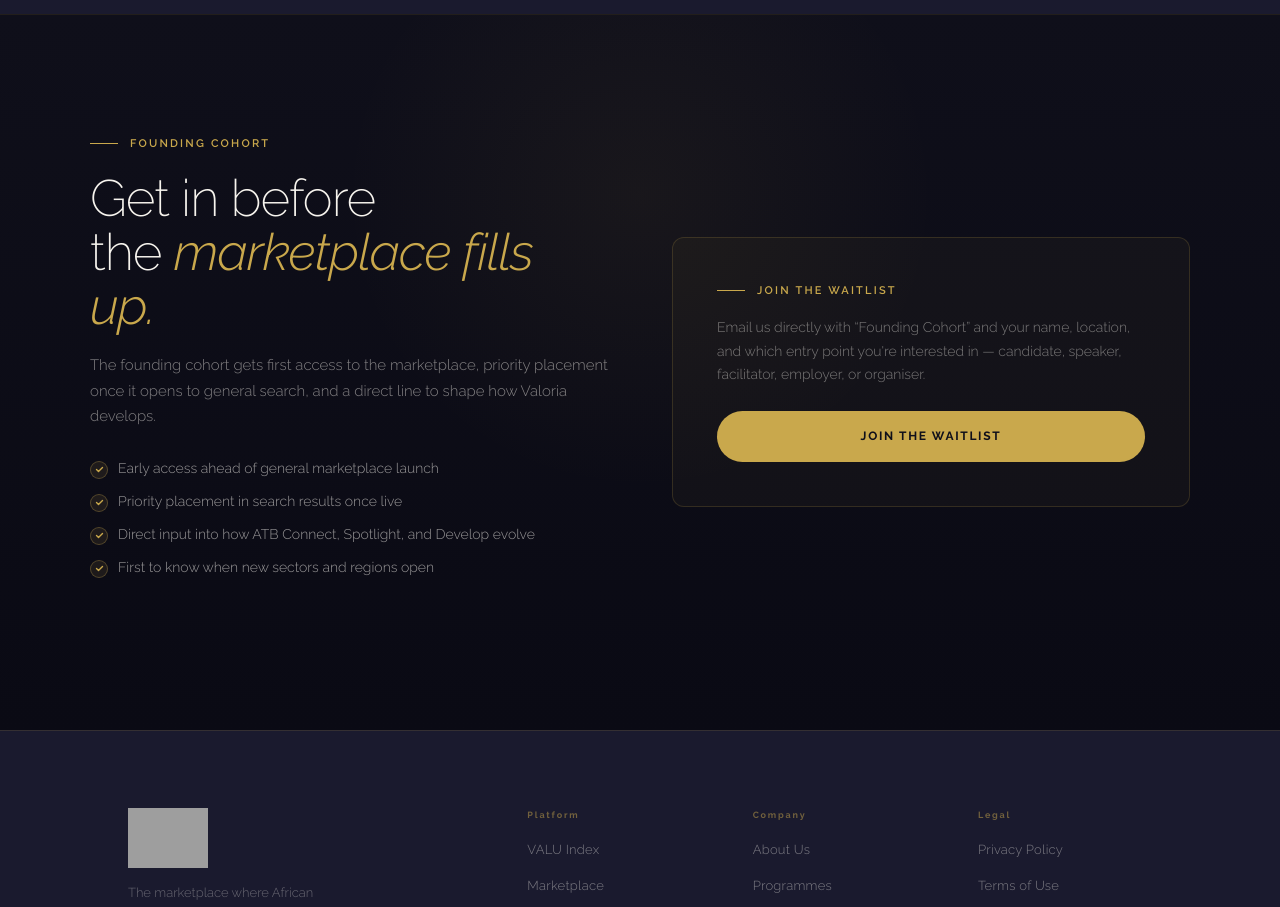
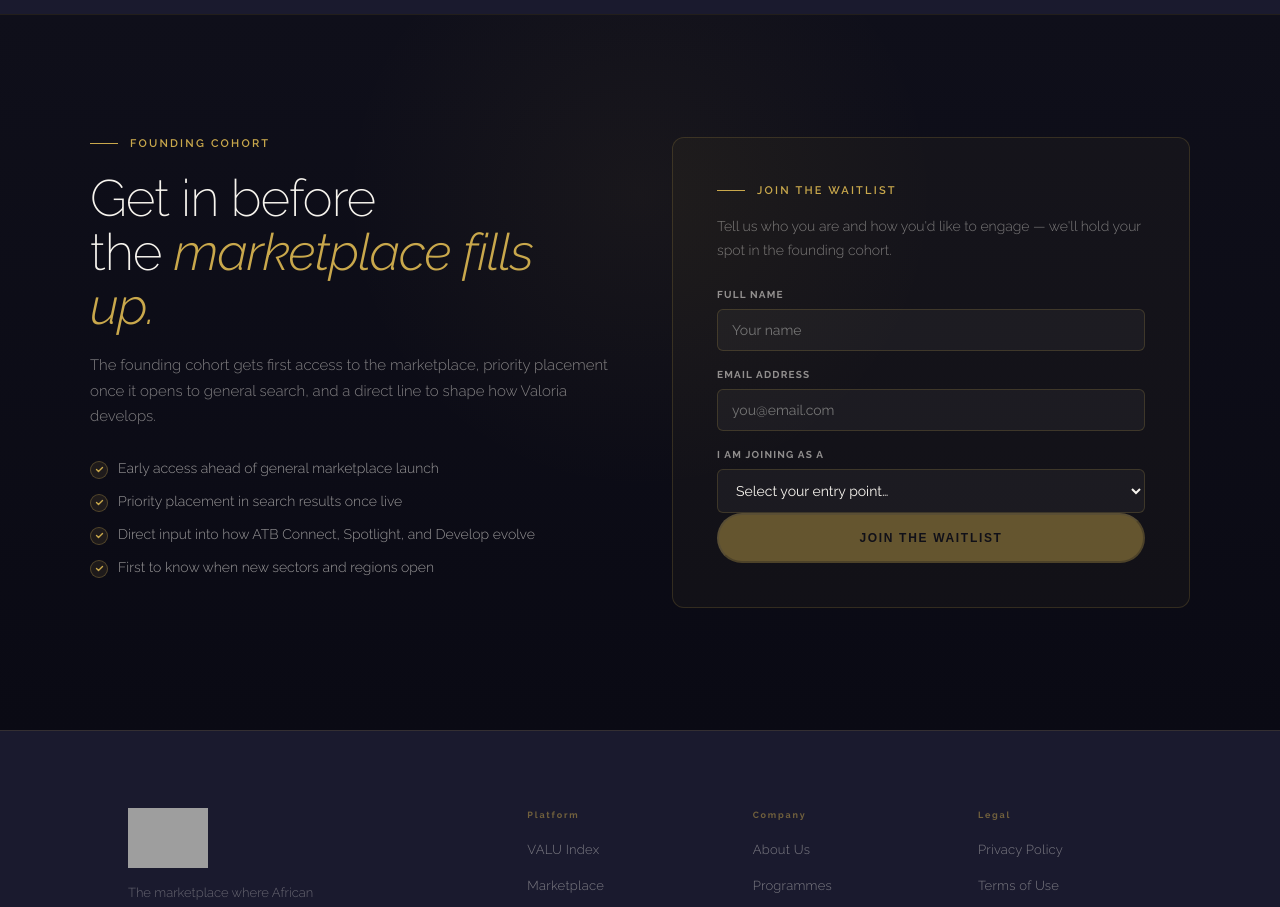
Before and after one commit to riverwayse-sudo/valoria-site, a Next.js app: page / in a window 1280 px wide. Shown: the part 3880-4787 px from the top of the page. Built offline with nearby package versions, Linux system fonts and the light colour scheme; grey boxes are pictures that could not be loaded.

Commit message:
fix: wire up the already-built WaitlistForm component (was dead code — both waitlist surfaces used a bare mailto link instead), add missing form CSS to globals.css

```diff
--- a/src/app/page.jsx
+++ b/src/app/page.jsx
@@ -1,6 +1,7 @@
 import Nav from '@/components/Nav'
 import Footer from '@/components/Footer'
 import Reveal from '@/components/Reveal'
+import WaitlistForm from '@/components/WaitlistForm'
 import { ENTRY_POINTS } from '@/lib/brand'
 import './home.css'
 
@@ -336,21 +337,7 @@ export default function HomePage() {
             </Reveal>
 
             <Reveal>
-              <div className="waitlist-card">
-                <div className="eyebrow">
-                  <div className="eyebrow-line" />
-                  <span className="eyebrow-text">JOIN THE WAITLIST</span>
-                </div>
-                <p className="waitlist-card-desc">
-                  Email us directly with &ldquo;Founding Cohort&rdquo; and your name, location, and which entry point you&apos;re interested in — candidate, speaker, facilitator, employer, or organiser.
-                </p>
-                <a
-                  href={`mailto:info@valoriainstitute.com?subject=Founding%20Cohort%20Waitlist`}
-                  className="wl-btn"
-                >
-                  JOIN THE WAITLIST
-                </a>
-              </div>
+              <WaitlistForm />
             </Reveal>
           </div>
         </section>
--- a/src/styles/globals.css
+++ b/src/styles/globals.css
@@ -178,3 +178,43 @@ body::before {
   transition: border-color .25s, transform .25s;
 }
 .card-gold:hover { border-color: rgba(201, 168, 76, .45); transform: translateY(-2px); }
+
+/* WaitlistForm component — used on homepage and /waitlist */
+.wl-field-label {
+  display: block;
+  font-size: 10px;
+  font-weight: 700;
+  letter-spacing: .12em;
+  color: var(--dim);
+  margin-bottom: 6px;
+  margin-top: 16px;
+}
+.wl-field-label:first-of-type { margin-top: 0; }
+.wl-field {
+  display: block;
+  width: 100%;
+  padding: 12px 14px;
+  background: rgba(255,255,255,.04);
+  border: 1px solid rgba(201,168,76,.2);
+  border-radius: 6px;
+  color: var(--parchment);
+  font-size: 14px;
+  font-family: var(--font);
+  outline: none;
+  box-sizing: border-box;
+}
+.wl-field:focus { border-color: var(--gold); }
+.wl-btn:disabled { opacity: .45; cursor: not-allowed; }
+.wl-success {
+  font-size: 14px;
+  font-weight: 300;
+  color: var(--dim);
+  line-height: 1.7;
+}
+.wl-success strong {
+  display: block;
+  color: var(--gold);
+  font-size: 18px;
+  font-weight: 400;
+  margin-bottom: 10px;
+}
```
Also changed, not shown: src/app/waitlist/page.jsx (+2 -10 lines).
